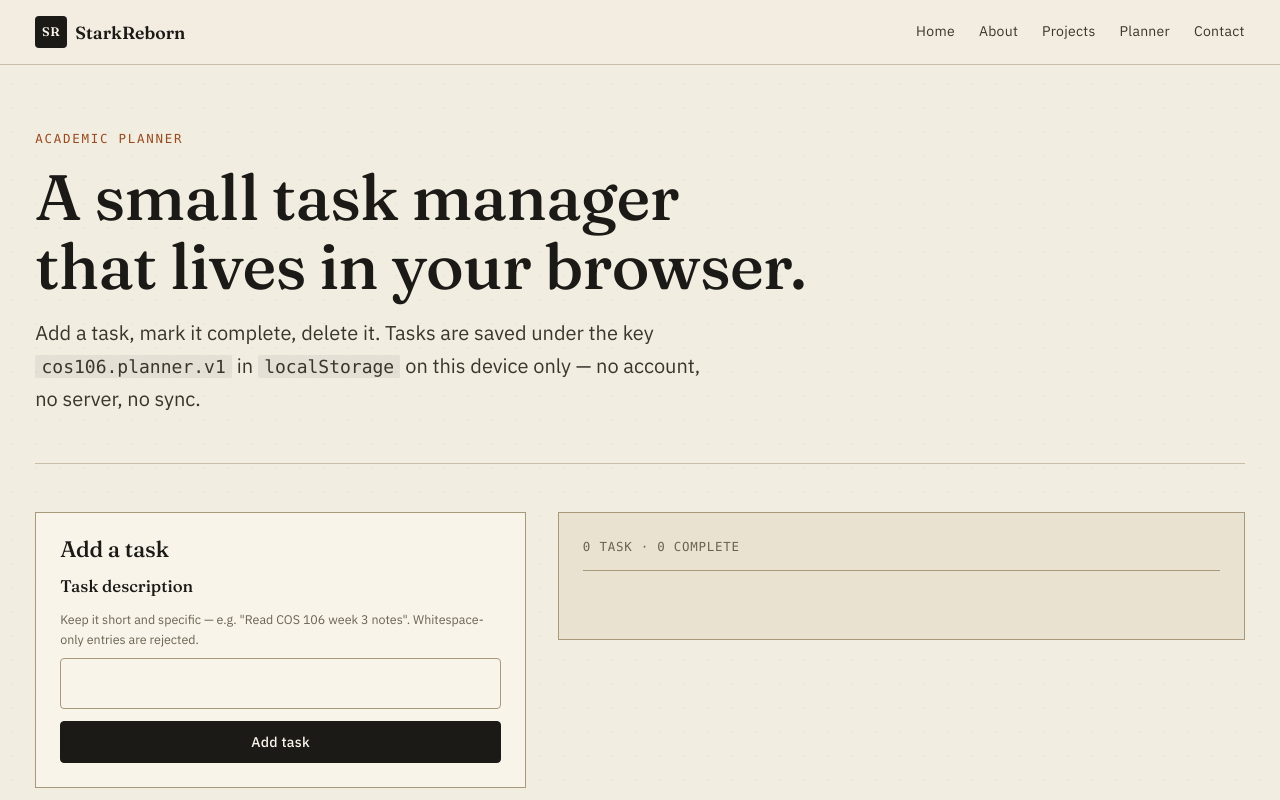
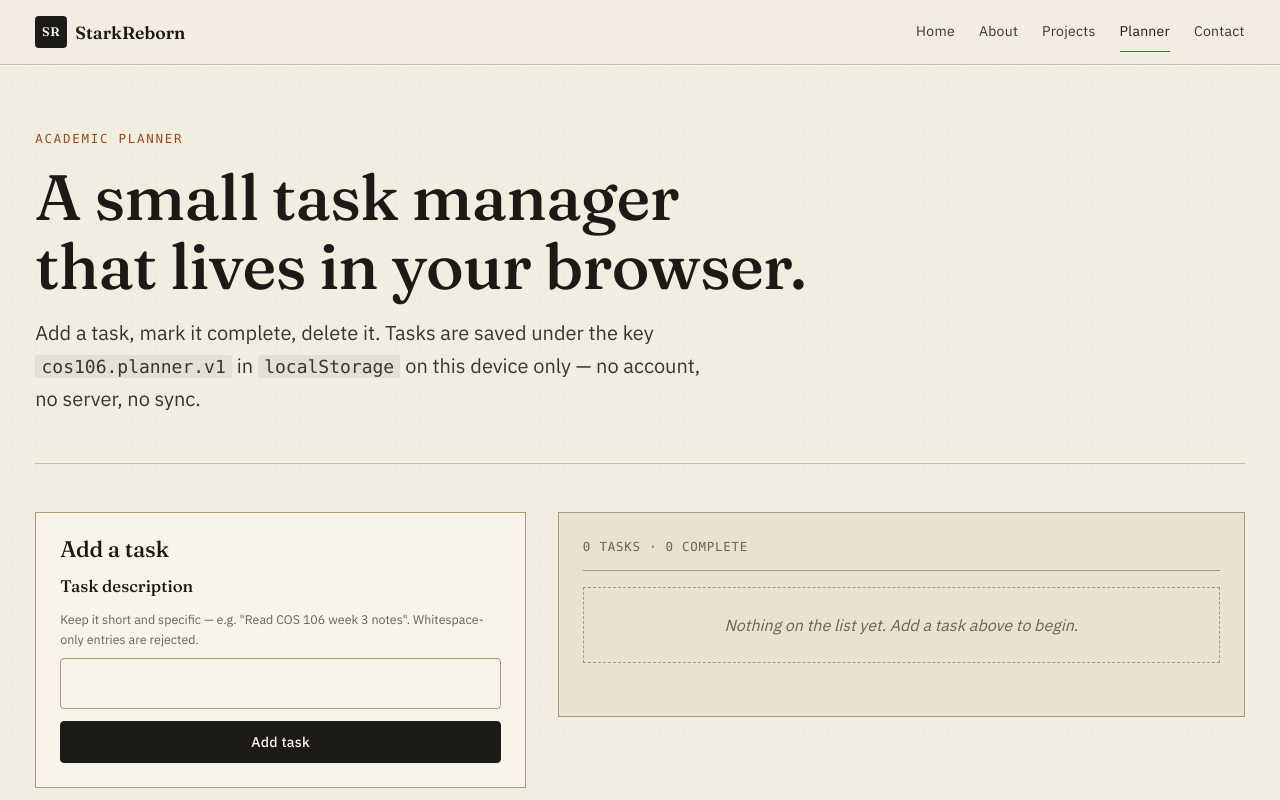
Before and after one commit to StarkReborn/adewolecsclabassessment, a plain HTML site: page planner.html in a window 1280 px wide. Shown: the top 800 px of the page. Drawn offline with Linux system fonts and the light colour scheme; files that its build step writes are made by us from their sources.

Commit message:
Update resource links in planner.html

```diff
--- a/planner.html
+++ b/planner.html
@@ -10,9 +10,9 @@
   <link rel="preconnect" href="https://fonts.googleapis.com">
   <link rel="preconnect" href="https://fonts.gstatic.com" crossorigin>
   <link rel="stylesheet" href="https://fonts.googleapis.com/css2?family=Fraunces:ital,opsz,wght@0,9..144,300..700;1,9..144,300..600&family=IBM+Plex+Sans:wght@400;500;600&display=swap">
-  <link rel="stylesheet" href="css/styles.css">
-  <script src="js/main.js" defer></script>
-  <script src="js/planner.js" defer></script>
+  <link rel="stylesheet" href="styles.css">
+  <script src="main.js" defer></script>
+  <script src="planner.js" defer></script>
 </head>
 <body class="page-planner">
   <a class="skip-link" href="#main">Skip to content</a>
```
